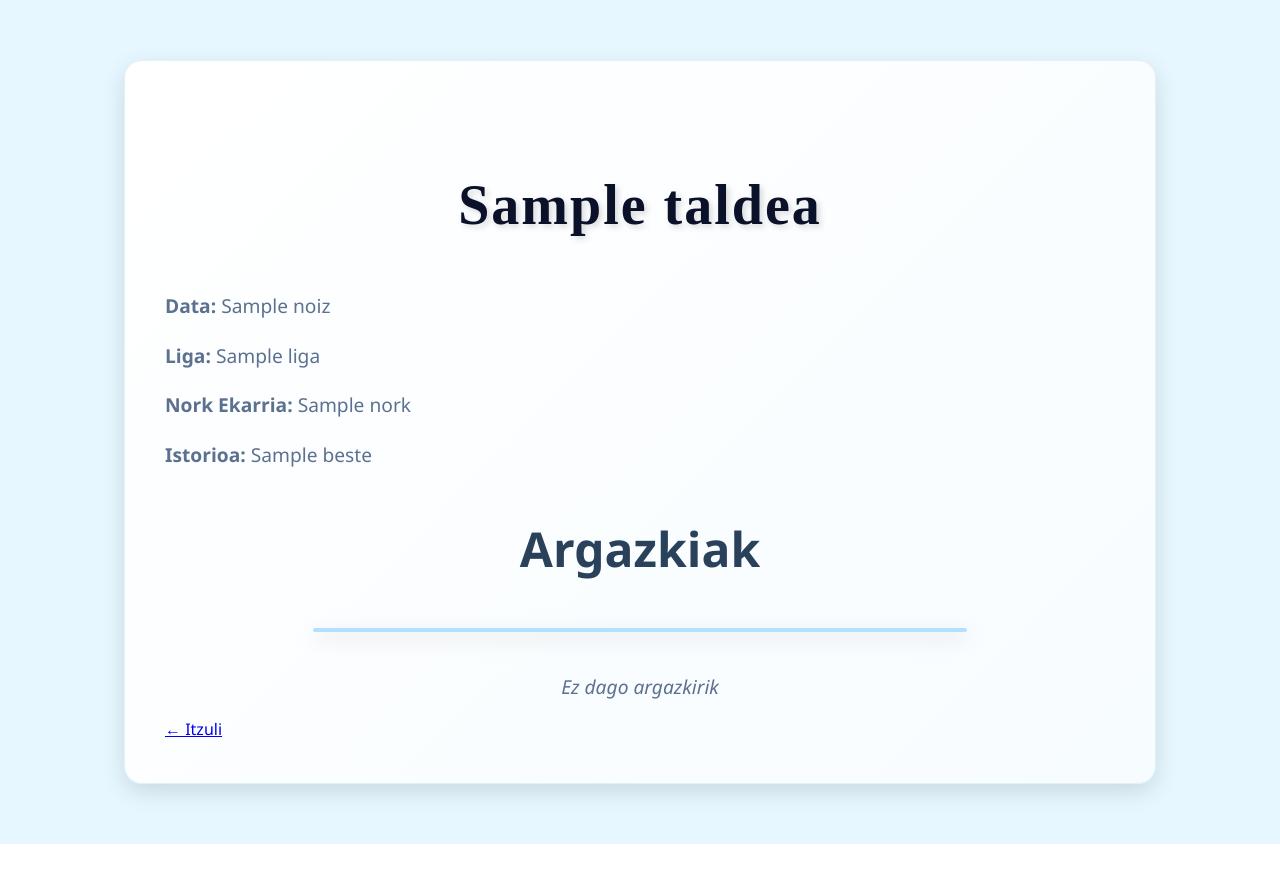
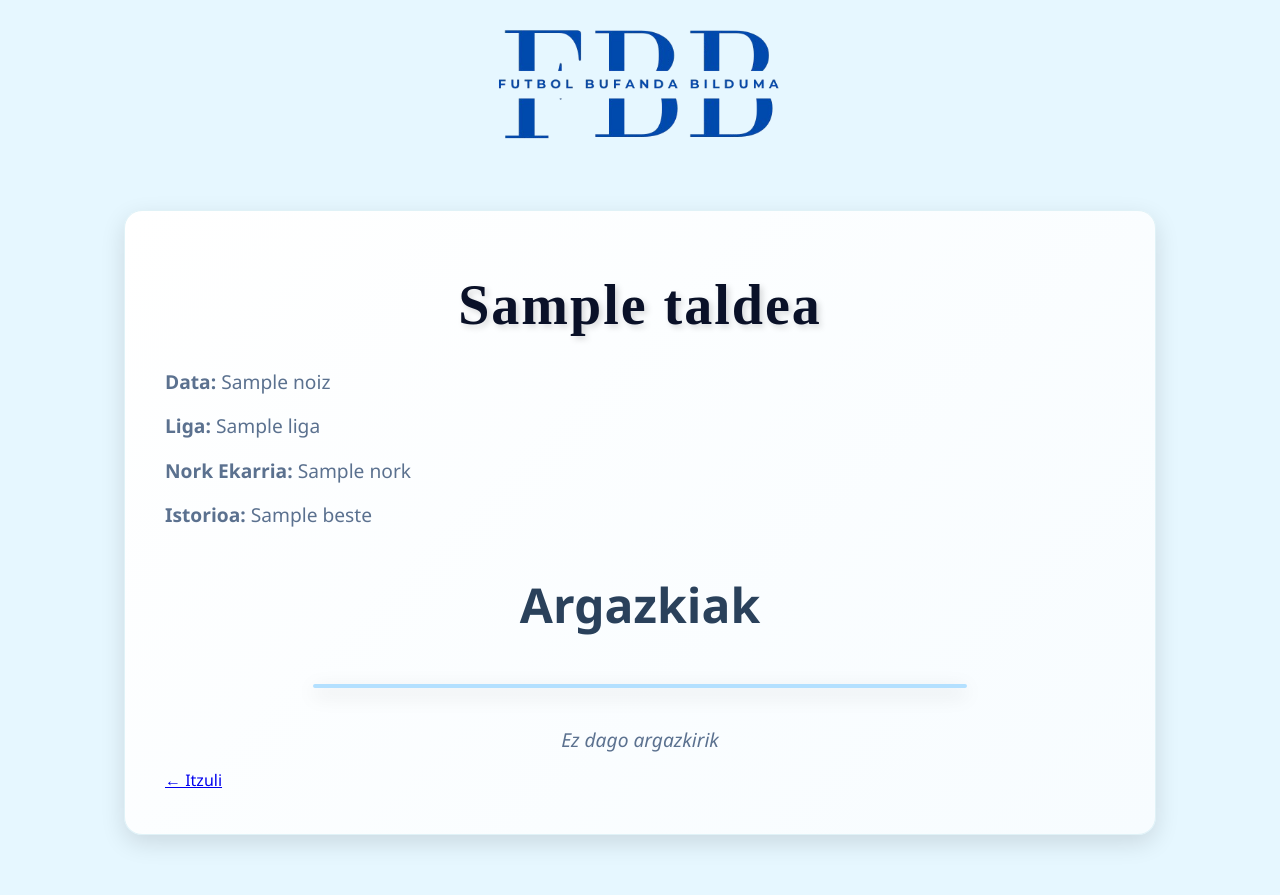
Before and after one commit to andmujika/bufandaweb, a Flask app: template templates/detalle_bufanda.html in a window 1280 px wide. Before the commit the page ends 844 px from the top, so only its background shows below. Run offline with Flask 2, Linux system fonts and the light colour scheme; data comes from the database, SQL or seed files in the repository; both versions use the stored data as it was after the commit; the template is opened without the code that fills it: most values are stand-ins (such as "Sample title", 1, 10 or a date in 2020).

Commit message:
new images css most comprised

```diff
--- a/static/css/style.css
+++ b/static/css/style.css
@@ -340,14 +340,21 @@ input:checked + .slider:before {
 .detail-container h2 {
     color: #2a415b;
     font-size: 3em;
-    margin-bottom: 25px;
+    margin-bottom: 10px;
     text-align: center;
     font-weight: 600;
 }
+
+.detail-container h1 {
+    margin-bottom: 10px;
+	margin-top: 10px;
+}
+
 .detail-container p {
     font-size: 1.2em;
     color: #5b718f;
     margin-bottom: 15px;
+	line-height: 1.3;
 }
 
 /* Estilos específicos para el carrusel en detalle_bufanda.html */
--- a/templates/detalle_bufanda.html
+++ b/templates/detalle_bufanda.html
@@ -7,6 +7,10 @@
     <link rel="stylesheet" href="{{ url_for('static', filename='css/style.css') }}">
 </head>
 <body>
+	<div class="logo-container">
+        <img src="{{ url_for('static', filename='images/web_logo.png') }}" alt="Nire Bufanda Bilduma Logo" class="main-logo">
+    </div>
+
     <div class="detail-container">
         <h1>{{ bufanda.TALDEA }}</h1>
         <p><strong>Data:</strong> {{ bufanda.NOIZ }}</p>
```
Also changed, not shown: bufandas.db, static/images/cluj.jpg (added), static/images/cluj_atze.jpg (added), static/images/cluj_eskudo.jpg (added), static/images/lokomotive_leipzig.jpg (added), static/images/lokomotive_leipzig_eskudo.jpg (added), 7 other files.
